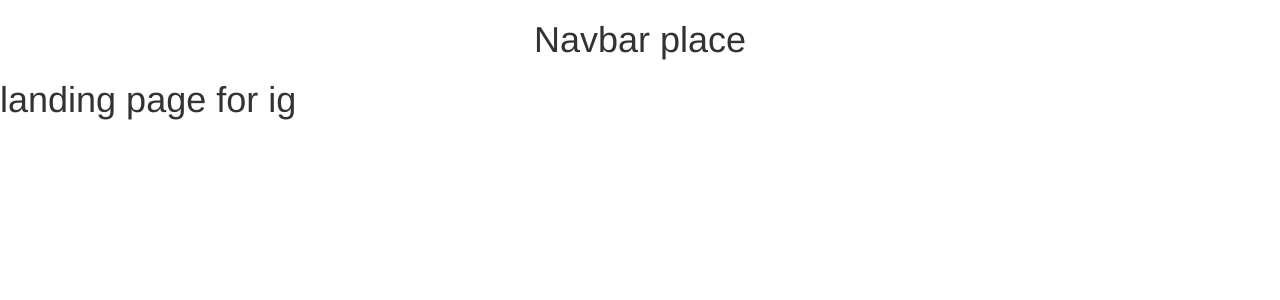
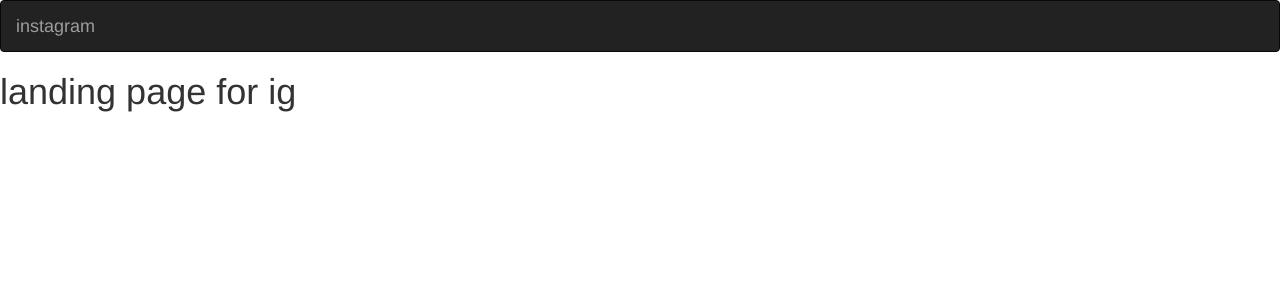
Before and after one commit to trevor-ngugi/instagram-clone, a Django app: page /gram/ in a window 1280 px wide. Shown: the top 300 px of the page. Run offline with Django 3.2, Linux system fonts and the light colour scheme; some libraries are stand-ins or nearby versions.

Commit message:
add navbar html

```diff
--- a/gram/templates/ig/base.html
+++ b/gram/templates/ig/base.html
@@ -1,4 +1,5 @@
 {% load bootstrap3%}
+{% load static %}
 <!DOCTYPE html>
 <html>
     <head>
@@ -9,8 +10,9 @@
     {% endblock %}
     </head>
     <body>
+        {% include 'navbar.html' %}
         {% block content %}
-             <h1 class='text-center'>Navbar place </h1>
+
 
         {%endblock%}
 
--- /dev/null
+++ b/gram/templates/navbar.html
@@ -0,0 +1,17 @@
+<!DOCTYPE html>
+<html lang="en">
+<head>
+
+  <meta charset="utf-8">
+  <meta name="viewport" content="width=device-width, initial-scale=1">
+</head>
+<body>
+<nav class="navbar navbar-inverse">
+  <div class="container-fluid">
+    <div class="navbar-header">
+      <a class="navbar-brand" href="{% url 'home' %}">instagram</a>
+    </div>
+  </div>
+</nav>
+</body>
+</html>
```
